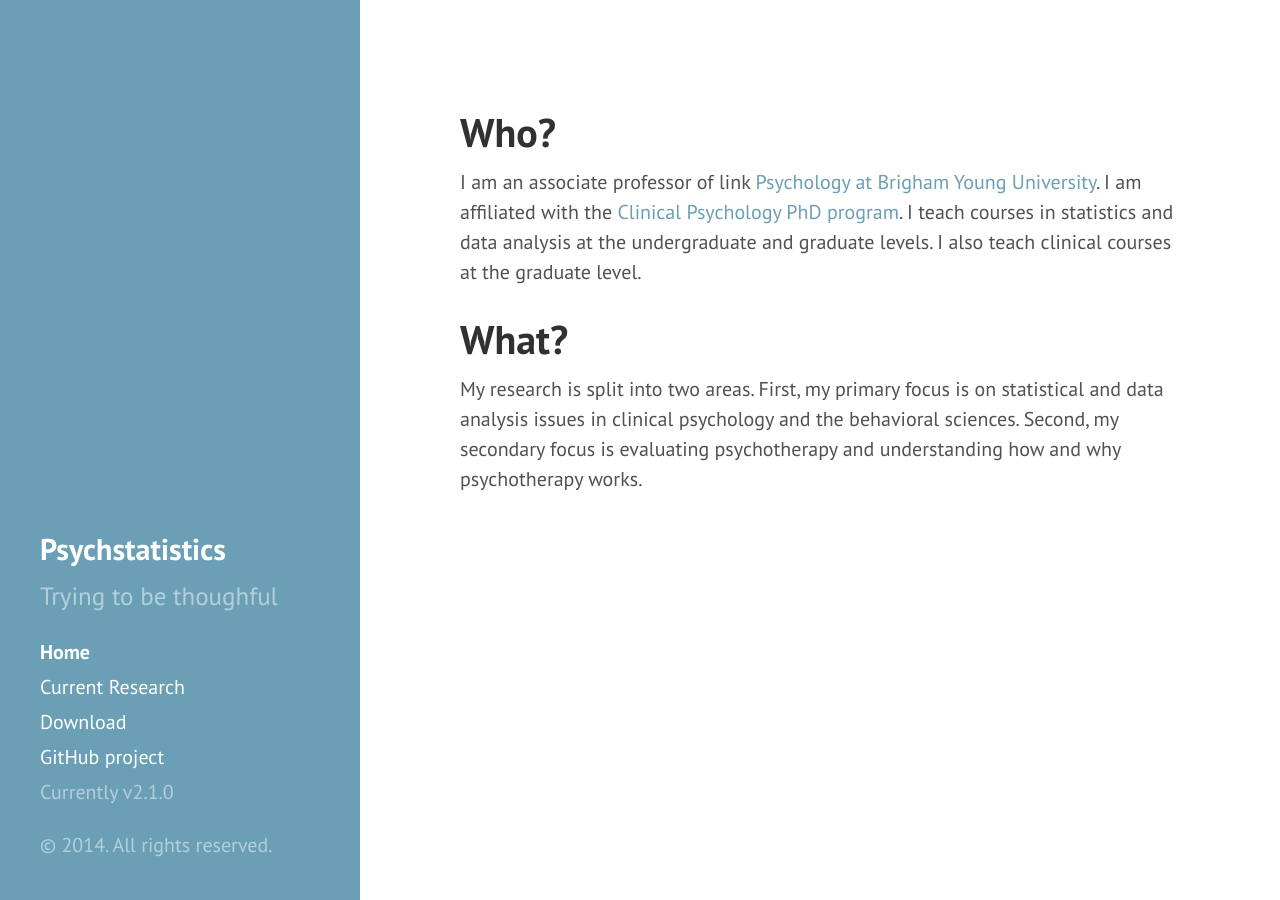
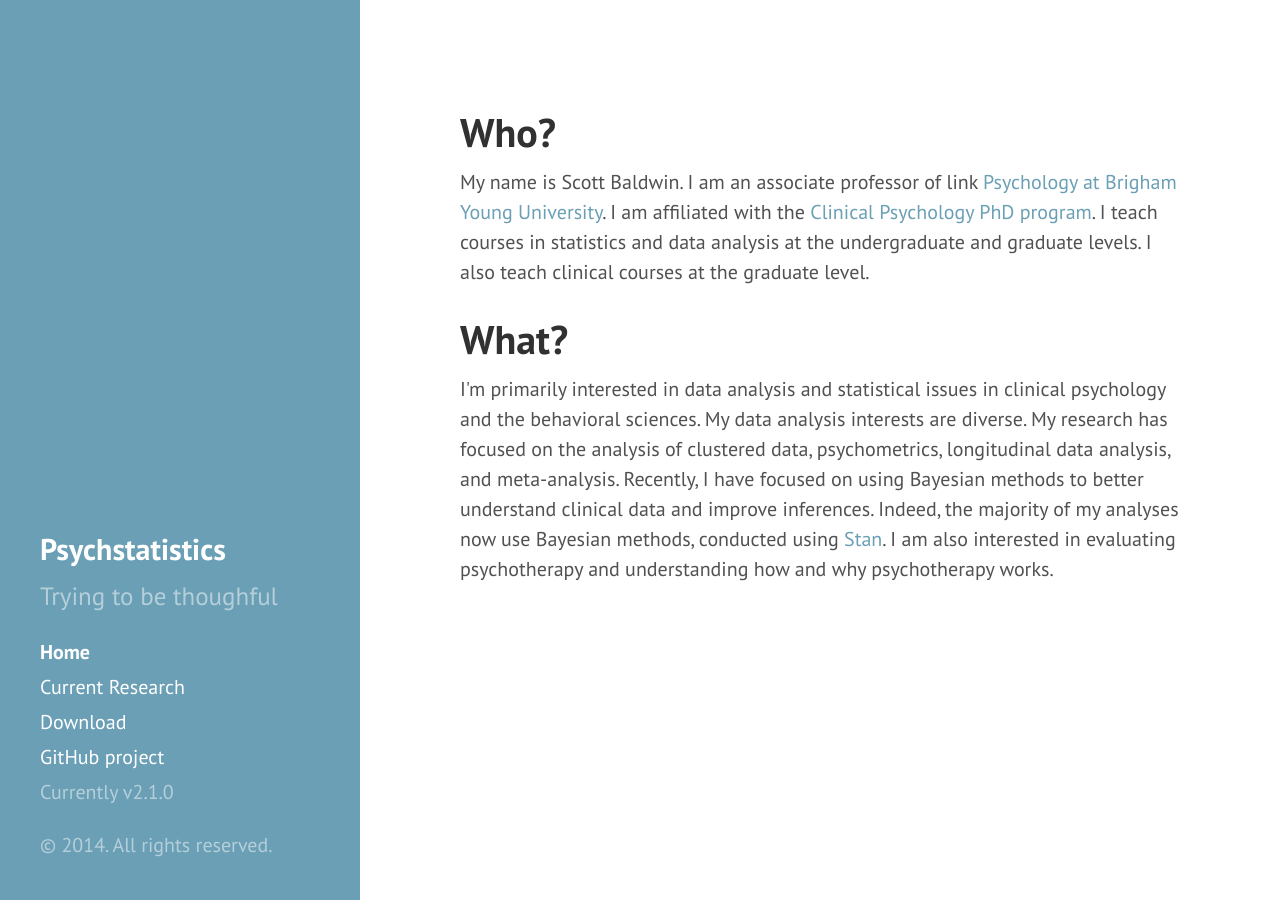
Before and after one commit to psychstatistics/psychstatistics.github.io, a Jekyll site: the page built from index.html, in a window 1280 px wide. Built offline with Jekyll 4.4.1, drawn with Linux system fonts in a browser that asks for light colours; Markdown is read by kramdown in place of the engine named in the settings; the list of posts is cut into pages by our own code.

Commit message:
fixing the index page

```diff
--- a/_config.yml
+++ b/_config.yml
@@ -10,7 +10,7 @@ relative_permalinks: true
 title:            Psychstatistics
 tagline:          'Data Analysis in Psychology'
 description:      'Trying to be thoughful'
-url:
+url:              psychstatistics.github.io
 baseurl:          /
 
 author:
--- a/index.html
+++ b/index.html
@@ -4,8 +4,8 @@ title: Home
 ---
 
 <h1>Who?</h1>
-	<p>I am an associate professor of link <a href="https://psychology.byu.edu/Pages/home.aspx">Psychology at Brigham Young University</a>. I am affiliated with the <a href="https://psychology.byu.edu/Pages/graduate/ClinicalPsychPhD.aspx">Clinical Psychology PhD program</a>. I teach courses in statistics and data analysis at the undergraduate and graduate levels. I also teach clinical courses at the graduate level.</p>
+	<p>My name is Scott Baldwin. I am an associate professor of link <a href="https://psychology.byu.edu/Pages/home.aspx">Psychology at Brigham Young University</a>. I am affiliated with the <a href="https://psychology.byu.edu/Pages/graduate/ClinicalPsychPhD.aspx">Clinical Psychology PhD program</a>. I teach courses in statistics and data analysis at the undergraduate and graduate levels. I also teach clinical courses at the graduate level.</p>
 
 <h1>What?</h2>
 
-	<p>My research is split into two areas. First, my primary focus is on statistical and data analysis issues in clinical psychology and the behavioral sciences. Second, my secondary focus is evaluating psychotherapy and understanding how and why psychotherapy works.</p>
+	<p> I'm primarily interested in data analysis and statistical issues in clinical psychology and the behavioral sciences. My data analysis interests are diverse. My research has focused on the analysis of clustered data, psychometrics, longitudinal data analysis, and meta-analysis. Recently, I have focused on using Bayesian methods to better understand clinical data and improve inferences. Indeed, the majority of my analyses now use Bayesian methods, conducted using <a href="http://mc-stan.org">Stan</a>. I am also interested in evaluating psychotherapy and understanding how and why psychotherapy works.</p>
```
Also changed, not shown: about.md (+3 -0 lines), 3 other files.
